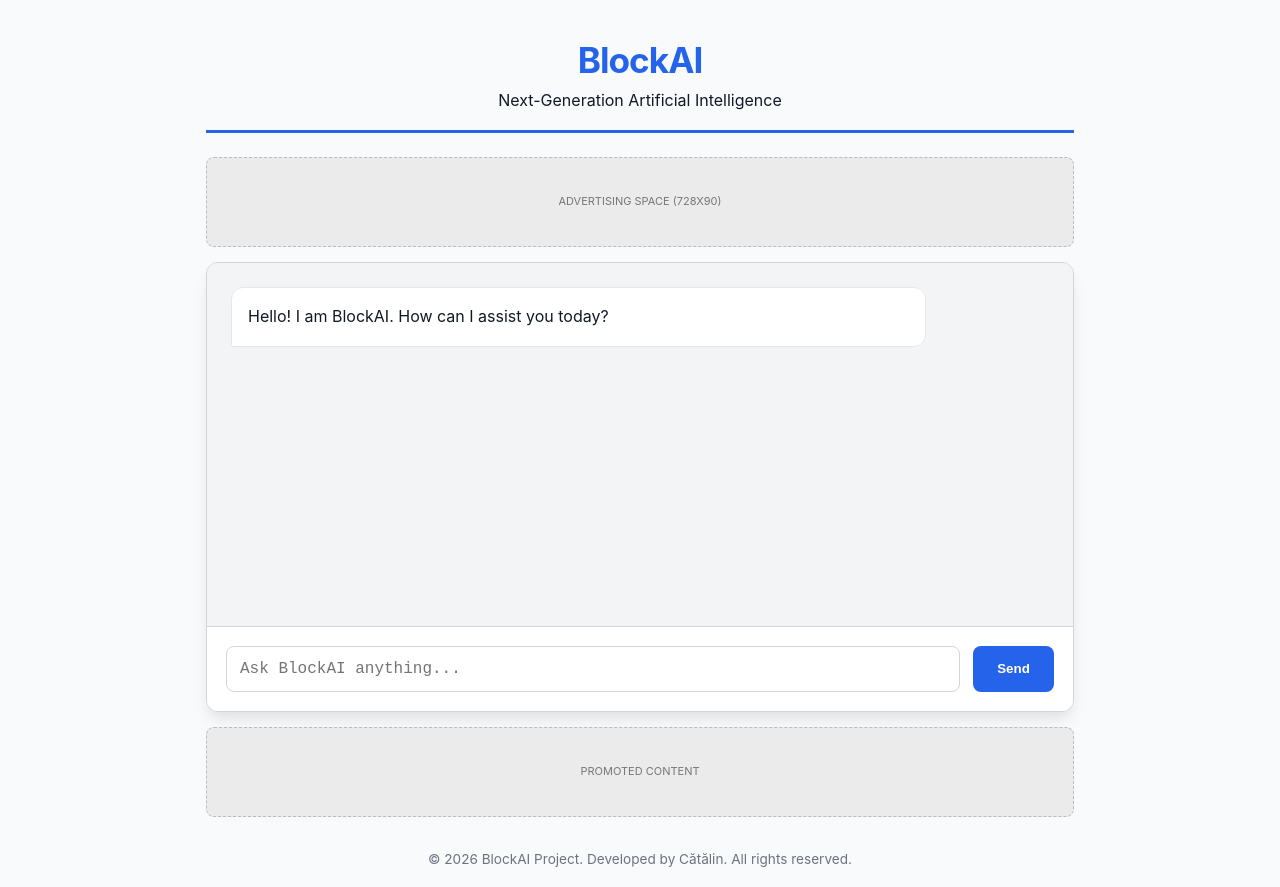
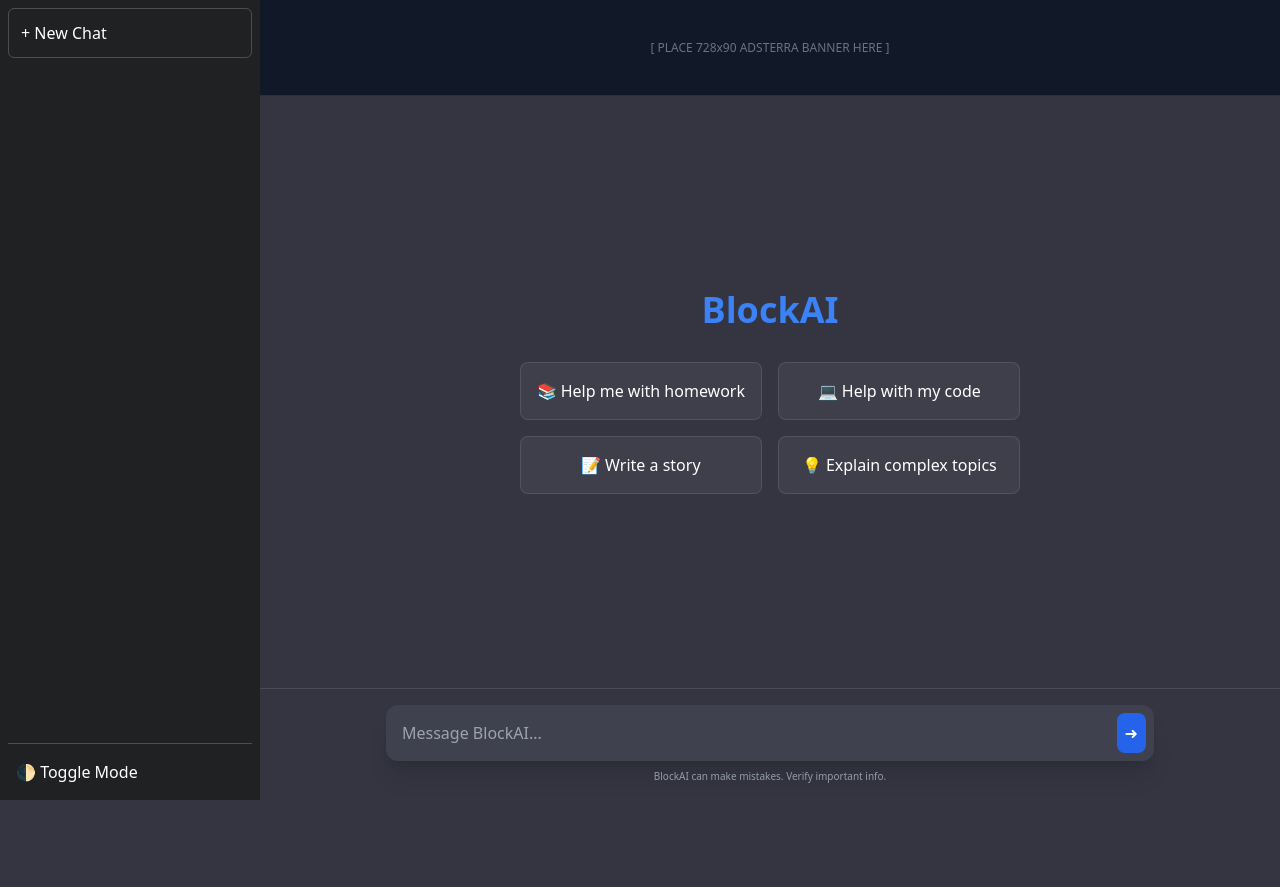
Before and after one commit to CatalingamingYT1/blockai, a website: page public/index.html in a window 1280 px wide. After the commit the page ends 800 px from the top, so only its background shows below. Drawn offline with nearby package versions, Linux system fonts and the light colour scheme.

Commit message:
Update index.html

```diff
--- a/public/index.html
+++ b/public/index.html
@@ -1,130 +1,74 @@
 <!doctype html>
-<html lang="en">
-	<head>
+<html lang="en" class="dark"> <head>
     <meta charset="UTF-8" />
     <meta name="viewport" content="width=device-width, initial-scale=1.0" />
-		<title>BlockAI - Free Next-Gen Artificial Intelligence</title>
+    <title>BlockAI - Premium AI</title>
+    <script src="https://cdn.tailwindcss.com"></script>
     <style>
         :root {
-				--primary-color: #2563eb; /* Modern Blue */
-				--primary-hover: #1d4ed8;
-				--light-bg: #f3f4f6;
-				--border-color: #d1d5db;
-				--text-color: #111827;
-				--text-light: #6b7280;
-				--user-msg-bg: #dbeafe;
-				--assistant-msg-bg: #ffffff;
+            --sidebar-bg: #202123;
+            --chat-bg: #343541;
+            --input-bg: #40414f;
         }
-
-			* { box-sizing: border-box; margin: 0; padding: 0; }
-
-			body {
-				font-family: -apple-system, BlinkMacSystemFont, "Segoe UI", Roboto, sans-serif;
-				line-height: 1.6;
-				color: var(--text-color);
-				background-color: #f9fafb;
-				max-width: 900px;
-				margin: 0 auto;
-				padding: 1rem;
+        .dark body { background-color: #343541; color: white; }
+        .sidebar { width: 260px; background: #202123; transition: transform 0.3s ease; }
+        .message-user { background: #343541; }
+        .message-assistant { background: #444654; }
+        pre { background: #000; padding: 10px; border-radius: 5px; position: relative; overflow-x: auto; }
+        .copy-btn { position: absolute; top: 5px; right: 5px; font-size: 10px; background: #555; padding: 2px 5px; cursor: pointer; }
+        @media (max-width: 768px) {
+            .sidebar { position: absolute; z-index: 50; transform: translateX(-100%); height: 100%; }
+            .sidebar.open { transform: translateX(0); }
         }
-
-			header {
-				text-align: center;
-				margin-bottom: 1.5rem;
-				padding: 1rem 0;
-				border-bottom: 3px solid var(--primary-color);
-			}
-
-			h1 { font-size: 2.2rem; color: var(--primary-color); letter-spacing: -1px; }
-
-			.ad-container {
-				background: #ebebeb;
-				margin: 15px 0;
-				min-height: 90px;
-				display: flex;
-				align-items: center;
-				justify-content: center;
-				border-radius: 8px;
-				border: 1px dashed #bbb;
-				font-size: 11px;
-				color: #777;
-				text-transform: uppercase;
-			}
-
-			.chat-container {
-				display: flex;
-				flex-direction: column;
-				height: calc(100vh - 380px);
-				min-height: 450px;
-				border: 1px solid var(--border-color);
-				border-radius: 12px;
-				overflow: hidden;
-				background: white;
-				box-shadow: 0 10px 15px -3px rgba(0, 0, 0, 0.1);
-			}
-
-			.chat-messages {
-				flex: 1;
-				overflow-y: auto;
-				padding: 1.5rem;
-				background-color: var(--light-bg);
-			}
-
-			.message {
-				margin-bottom: 1.2rem;
-				padding: 1rem;
-				border-radius: 12px;
-				max-width: 85%;
-				position: relative;
-			}
-
-			.user-message { background-color: var(--user-msg-bg); align-self: flex-end; margin-left: auto; border-bottom-right-radius: 2px; }
-			.assistant-message { background-color: var(--assistant-msg-bg); align-self: flex-start; border-bottom-left-radius: 2px; border: 1px solid #e5e7eb; }
-
-			.message-input { display: flex; padding: 1.2rem; background: white; border-top: 1px solid var(--border-color); }
-			#user-input { flex: 1; padding: 0.8rem; border: 1px solid var(--border-color); border-radius: 8px; resize: none; font-size: 1rem; outline: none; }
-			#user-input:focus { border-color: var(--primary-color); }
-
-			#send-button { margin-left: 0.8rem; padding: 0 1.5rem; background: var(--primary-color); color: white; border: none; border-radius: 8px; cursor: pointer; font-weight: bold; transition: 0.2s; }
-			#send-button:hover { background: var(--primary-hover); }
-			#send-button:disabled { background: #9ca3af; cursor: not-allowed; }
-
-			.typing-indicator { display: none; font-style: italic; color: var(--text-light); padding: 0.5rem 1.5rem; font-size: 0.9rem; }
-			.typing-indicator.visible { display: block; }
-
-			footer { margin-top: 2rem; text-align: center; color: var(--text-light); font-size: 0.85rem; }
     </style>
 </head>
-	<body>
-		<header>
-			<h1>BlockAI</h1>
-			<p>Next-Generation Artificial Intelligence</p>
-		</header>
+<body class="flex h-screen overflow-hidden">
 
-		<div class="ad-container" id="ad-top">
-			ADVERTISING SPACE (728x90)
+    <aside id="sidebar" class="sidebar flex-shrink-0 flex flex-col p-2 text-white">
+        <button id="new-chat-btn" class="border border-white/20 p-3 rounded-md hover:bg-white/10 mb-4 text-left">+ New Chat</button>
+        <div id="chat-list" class="flex-1 overflow-y-auto space-y-2">
+            </div>
+        <div class="mt-auto border-t border-white/20 pt-2">
+            <button id="toggle-dark" class="w-full text-left p-2 hover:bg-white/10 rounded">🌓 Toggle Mode</button>
+        </div>
+    </aside>
+
+    <main class="flex-1 flex flex-col relative h-full">
+        <div class="md:hidden p-4 border-b border-white/20 flex justify-between items-center">
+            <button id="menu-toggle">☰</button>
+            <h1 class="font-bold">BlockAI</h1>
+            <div></div>
         </div>
 
-		<div class="chat-container">
-			<div id="chat-messages" class="chat-messages">
-				<div class="message assistant-message">
-					<p>Hello! I am BlockAI. How can I assist you today?</p>
+        <div class="hidden md:flex justify-center items-center h-24 bg-gray-900 border-b border-white/10 text-xs text-gray-500">
+            [ PLACE 728x90 ADSTERRA BANNER HERE ]
+        </div>
+
+        <div id="chat-window" class="flex-1 overflow-y-auto">
+            <div id="welcome-screen" class="flex flex-col items-center justify-center h-full p-6 text-center">
+                <h1 class="text-4xl font-bold mb-8 text-blue-500">BlockAI</h1>
+                <div class="grid grid-cols-1 md:grid-cols-2 gap-4 max-w-2xl">
+                    <button onclick="startSpecific('Help me with homework')" class="p-4 bg-white/5 border border-white/10 rounded-lg hover:bg-white/10">📚 Help me with homework</button>
+                    <button onclick="startSpecific('Help with my code')" class="p-4 bg-white/5 border border-white/10 rounded-lg hover:bg-white/10">💻 Help with my code</button>
+                    <button onclick="startSpecific('Write a story')" class="p-4 bg-white/5 border border-white/10 rounded-lg hover:bg-white/10">📝 Write a story</button>
+                    <button onclick="startSpecific('Explain Quantum Physics')" class="p-4 bg-white/5 border border-white/10 rounded-lg hover:bg-white/10">💡 Explain complex topics</button>
                 </div>
             </div>
-			<div class="typing-indicator" id="typing-indicator">BlockAI is typing...</div>
-			<div class="message-input">
-				<textarea id="user-input" placeholder="Ask BlockAI anything..." rows="1"></textarea>
-				<button id="send-button">Send</button>
-			</div>
+            <div id="messages-container" class="hidden flex flex-col"></div>
         </div>
 
-		<div class="ad-container" id="ad-bottom">
-			PROMOTED CONTENT
+        <div class="md:hidden flex justify-center h-12 bg-gray-900 text-[8px] text-gray-600">
+            [ PLACE 320x50 MOBILE AD HERE ]
         </div>
 
-		<footer>
-			<p>&copy; 2026 BlockAI Project. Developed by Cătălin. All rights reserved.</p>
-		</footer>
+        <div class="p-4 border-t border-white/10">
+            <div class="max-w-3xl mx-auto relative flex items-center bg-[#40414f] rounded-xl p-2 shadow-xl">
+                <textarea id="user-input" rows="1" class="w-full bg-transparent border-none text-white focus:outline-none p-2 resize-none" placeholder="Message BlockAI..."></textarea>
+                <button id="send-btn" class="p-2 bg-blue-600 rounded-lg hover:bg-blue-700">➜</button>
+            </div>
+            <p class="text-[10px] text-center mt-2 text-gray-400">BlockAI can make mistakes. Verify important info.</p>
+        </div>
+    </main>
 
     <script src="chat.js"></script>
 </body>
```
Lines whose indentation alone changed are shown as unchanged.
